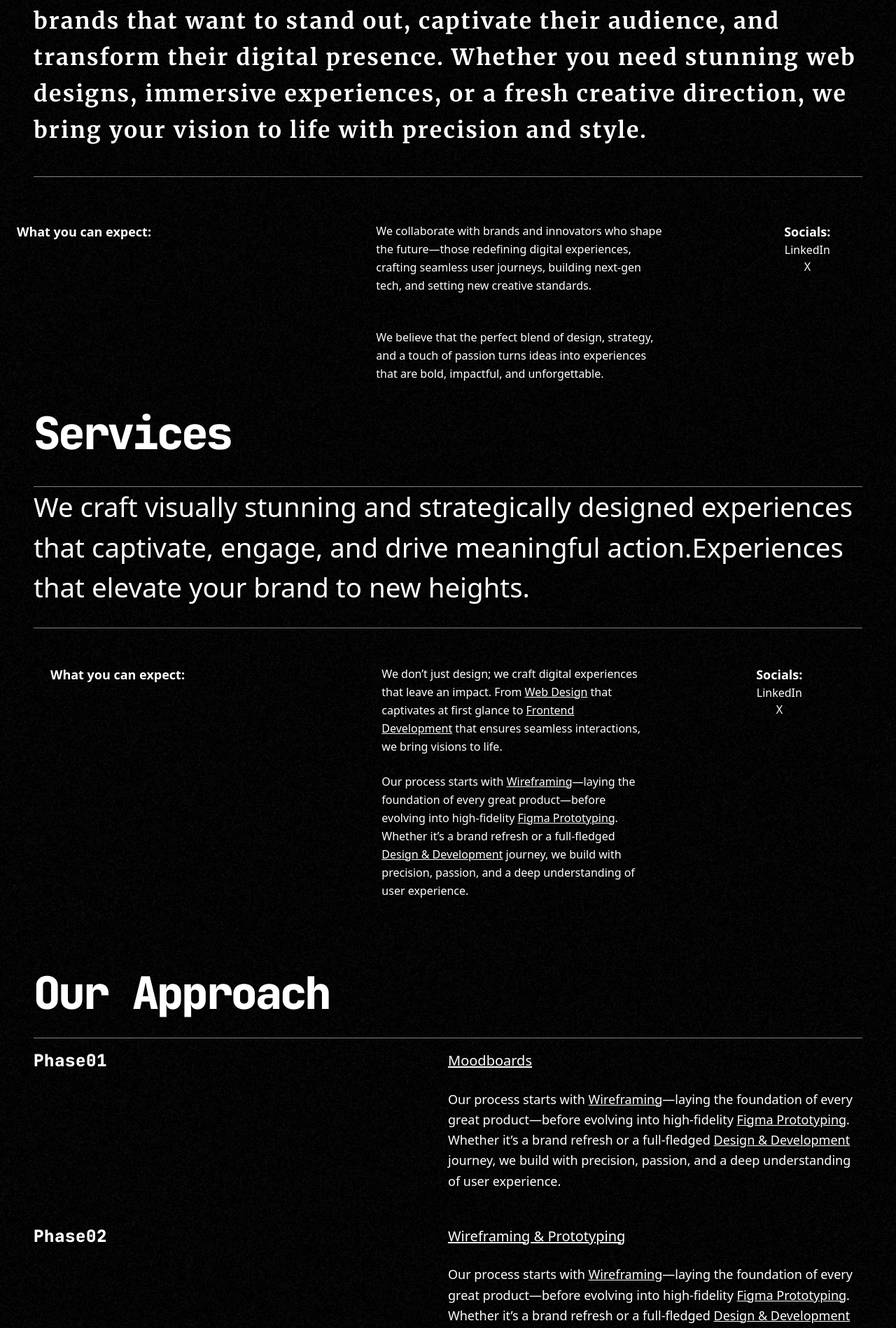
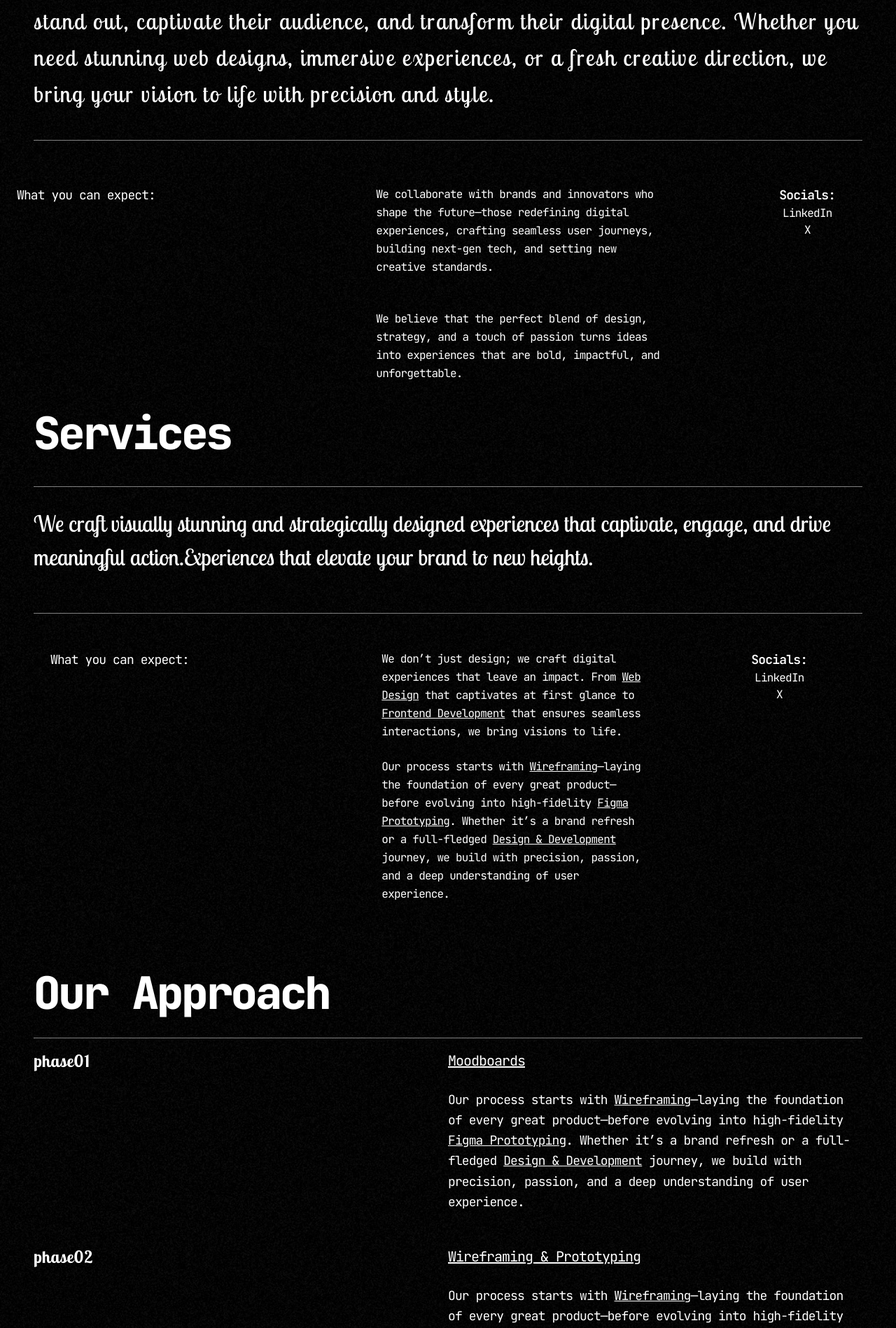
Before and after one commit to AdityaSrivastava185/Design, a Next.js app: page / in a window 1280 px wide. Shown: the part 896-2794 px from the top of the page at 70% size. Built offline with nearby package versions, Linux system fonts and the light colour scheme.

Commit message:
fonts added

```diff
--- a/src/app/components/Approach/Approaches.jsx
+++ b/src/app/components/Approach/Approaches.jsx
@@ -13,15 +13,15 @@ export const Approaches = () => {
         <hr className="border-t border-white opacity-50 my-4" />
         <div className="space-y-12">
           <div className="flex flex-col md:flex-row items-center md:items-start justify-between gap-12">
-            <h2 className="text-white text-2xl font-extrabold tracking-wide md:w-1/3 font-jetbrainmono">
-              Phase01
+            <h2 className="text-white text-2xl font-extrabold tracking-wide md:w-1/3 font-lobster">
+              phase01
             </h2>
             <div className="w-full md:w-1/2">
-              <p className="text-white text-xl leading-relaxed">
+              <p className="text-white text-xl leading-relaxed font-jetbrainmono tracking-tighter">
                 <span className="underline">Moodboards</span>
               </p>
               <br />
-              <p className="text-white text-lg leading-relaxed">
+              <p className="text-white text-lg leading-relaxed font-jetbrainmono tracking-tighter">
                 Our process starts with{" "}
                 <span className="underline">Wireframing</span>—laying the
                 foundation of every great product—before evolving into
@@ -36,15 +36,15 @@ export const Approaches = () => {
           </div>
 
           <div className="flex flex-col md:flex-row items-center md:items-start justify-between gap-12">
-            <h2 className="text-white text-2xl font-extrabold tracking-wide md:w-1/3 font-jetbrainmono">
-              Phase02
+            <h2 className="text-white text-2xl font-extrabold tracking-wide md:w-1/3 font-lobster">
+              phase02
             </h2>
             <div className="w-full md:w-1/2">
-              <p className="text-white text-xl leading-relaxed">
+              <p className="text-white text-xl leading-relaxed font-jetbrainmono tracking-tighter">
                 <span className="underline">Wireframing & Prototyping</span>
               </p>
               <br />
-              <p className="text-white text-lg leading-relaxed">
+              <p className="text-white text-lg leading-relaxed font-jetbrainmono tracking-tighter">
                 Our process starts with{" "}
                 <span className="underline">Wireframing</span>—laying the
                 foundation of every great product—before evolving into
@@ -59,15 +59,15 @@ export const Approaches = () => {
           </div>
 
           <div className="flex flex-col md:flex-row items-center md:items-start justify-between gap-12">
-            <h2 className="text-white text-2xl font-extrabold tracking-wide md:w-1/3 font-jetbrainmono">
-              Phase03
+            <h2 className="text-white text-2xl font-extrabold tracking-wide md:w-1/3 font-lobster">
+              phase03
             </h2>
             <div className="w-full md:w-1/2">
-              <p className="text-white text-xl leading-relaxed">
+              <p className="text-white text-xl leading-relaxed font-jetbrainmono tracking-tighter">
                 <span className="underline">Design & Development</span>
               </p>
               <br />
-              <p className="text-white text-lg leading-relaxed">
+              <p className="text-white text-lg leading-relaxed font-jetbrainmono tracking-tighter">
                 From <span className="underline">web design</span> to{" "}
                 <span className="underline">frontend development</span>, we
                 merge aesthetics with functionality. Whether it’s a sleek
@@ -80,15 +80,15 @@ export const Approaches = () => {
           </div>
 
           <div className="flex flex-col md:flex-row items-center md:items-start justify-between gap-12">
-            <h2 className="text-white text-2xl font-extrabold tracking-wide md:w-1/3 font-jetbrainmono">
-              Phase04
+            <h2 className="text-white text-2xl font-extrabold tracking-wide md:w-1/3 font-lobster">
+              phase04
             </h2>
             <div className="w-full md:w-1/2">
-              <p className="text-white text-xl leading-relaxed">
+              <p className="text-white text-xl leading-relaxed font-jetbrainmono tracking-tighter">
                 <span className="underline">Reviews and Adjustments</span>
               </p>
               <br />
-              <p className="text-white text-lg leading-relaxed">
+              <p className="text-white text-lg leading-relaxed font-jetbrainmono tracking-tighter">
                 To ensure alignment, we conclude each phase by presenting our
                 work to you, gathering your feedback, and implementing any
                 necessary adjustments.
@@ -96,15 +96,15 @@ export const Approaches = () => {
             </div>
           </div>
           <div className="flex flex-col md:flex-row items-center md:items-start justify-between gap-12">
-            <h2 className="text-white text-2xl font-extrabold tracking-wide md:w-1/3 font-jetbrainmono">
-              Phase05
+            <h2 className="text-white text-2xl font-extrabold tracking-wide md:w-1/3 font-lobster">
+              phase05
             </h2>
             <div className="w-full md:w-1/2">
-              <p className="text-white text-xl leading-relaxed">
+              <p className="text-white text-xl leading-relaxed font-jetbrainmono tracking-tighter">
                 <span className="underline">Delivery</span>
               </p>
               <br />
-              <p className="text-white text-lg leading-relaxed">
+              <p className="text-white text-lg leading-relaxed font-jetbrainmono tracking-tighter">
                 We refine, test, and perfect every pixel. Our meticulous
                 attention to detail ensures that your brand’s digital presence
                 is impactful, immersive, and unforgettable.
--- a/src/app/components/Pricing/Price.jsx
+++ b/src/app/components/Pricing/Price.jsx
@@ -58,11 +58,11 @@ export const Prices = () => {
           <h1 className="text-white text-[4rem] font-extrabold font-jetbrainmono tracking-tighter">
             Pricing
           </h1>
-          <p className="mt-2 text-5xl font-semibold tracking-tight text-balancesm:text-6xl text-white">
+          <p className="mt-2 text-5xl  text-balancesm:text-6xl text-white font-lobster">
             Choose the right plan for you
           </p>
         </div>
-        <p className=" mt-6 max-w-2xl text-lg font-medium text-pretty text-white sm:text-xl/8">
+        <p className=" mt-6 max-w-2xl text-lg font-jetbrainmono tracking-tighter text-pretty text-white sm:text-xl/8">
           Choose an affordable plan that is packed with the best features for
           engaging your audience, creating customer loyalty, and driving sales.
         </p>
--- a/src/app/components/Procedure/Steps.jsx
+++ b/src/app/components/Procedure/Steps.jsx
@@ -5,7 +5,7 @@ const Steps = () => {
   return (
     <>
       <div className="md:px-12 text-left text-[#ffffff] pt-12 text-[5.6rem] font-meri leading-relaxed tracking-wide max-w-[111rem]">
-        <h2 className="text-[2rem] font-bold">
+        <h2 className="text-[2rem] font-lobster">
           <p>
             BoringDesigner is a cutting-edge design agency for ambitious brands
             that want to stand out, captivate their audience, and transform
@@ -19,21 +19,21 @@ const Steps = () => {
       <div className="flex flex-col md:flex-row items-start md:items-start justify-between p-6 space-y-6 md:space-y-0 md:space-x-8 mt-10">
         {/* Left Section */}
         <div className="w-full md:w-1/3">
-          <p className="text-white text-lg font-semibold">
+          <p className="text-white text-lg font-jetbrainmono tracking-tighter">
             What you can expect:
           </p>
         </div>
 
         {/* Middle Section */}
         <div className="w-2/5 md:w-1/3">
-          <p className="text-white text-base leading-relaxed">
+          <p className="text-white text-base leading-relaxed font-jetbrainmono tracking-tighter">
             We collaborate with brands and innovators who shape the future—those
             redefining digital experiences, crafting seamless user journeys,
             building next-gen tech, and setting new creative standards.
           </p>
           <br />
           <br />
-          <p className="text-white text-base leading-relaxed">
+          <p className="text-white text-base leading-relaxed font-jetbrainmono tracking-tighter">
             We believe that the perfect blend of design, strategy, and a touch
             of passion turns ideas into experiences that are bold, impactful,
             and unforgettable.
@@ -41,7 +41,7 @@ const Steps = () => {
         </div>
 
         {/* Right Section */}
-        <div className="w-full md:w-1/6 text-center md:text-left flex flex-col items-center">
+        <div className="w-full md:w-1/6 text-center md:text-left flex flex-col items-center font-jetbrainmono tracking-tighter">
           <p className="text-white text-lg font-semibold">Socials:</p>
           <p className="text-white hover:underline cursor-pointer">LinkedIn</p>
           <p className="text-white hover:underline cursor-pointer">X</p>
--- a/src/app/components/Services/Service.jsx
+++ b/src/app/components/Services/Service.jsx
@@ -11,7 +11,7 @@ export const Service = () => {
         </div>
         <hr className="border-t border-white opacity-50 mt-7" />
         <div>
-          <p className="text-[3vw]">
+          <p className="text-[2rem] font-lobster py-7">
             We craft visually stunning and strategically designed experiences
             that captivate, engage, and drive meaningful action.Experiences that
             elevate your brand to new heights.
@@ -20,13 +20,13 @@ export const Service = () => {
         <hr className="border-t border-white opacity-50 mt-7" />
         <div className="flex flex-col md:flex-row items-start md:items-start justify-between p-6 space-y-6 md:space-y-0 md:space-x-8 mt-7">
           <div className="w-full md:w-1/3">
-            <p className="text-white text-lg font-semibold">
+            <p className="text-white text-lg font-jetbrainmono tracking-tighter">
               What you can expect:
             </p>
           </div>
 
           {/* Middle Section */}
-          <div className="w-2/5 md:w-1/3">
+          <div className="w-2/5 md:w-1/3 font-jetbrainmono tracking-tighter">
             <p className="text-white text-base leading-relaxed">
               We don’t just design; we craft digital experiences that leave an
               impact. From <span className="underline">Web Design</span> that
@@ -48,7 +48,7 @@ export const Service = () => {
           </div>
 
           {/* Right Section */}
-          <div className="w-full md:w-1/6 text-center md:text-left flex flex-col items-center">
+          <div className="w-full md:w-1/6 text-center md:text-left flex flex-col items-center font-jetbrainmono tracking-tighter">
             <p className="text-white text-lg font-semibold">Socials:</p>
             <p className="text-white hover:underline cursor-pointer">
               LinkedIn
--- a/src/app/page.jsx
+++ b/src/app/page.jsx
@@ -20,16 +20,15 @@ export default function Home() {
       <div className="bg-[url('/bg23.jpeg')] bg-cover bg-center bg-no-repeat ">
         <Service />
       </div>
-      <div className="bg-[url('/bg23.jpeg')] bg-cover bg-center bg-no-repeat bg-fixed">
+      <div className="bg-[url('/bg23.jpeg')] bg-cover bg-center bg-no-repeat ">
         <Approaches />
       </div>
       <div className="bg-[url('/bg23.jpeg')] h-screen pt-20  bg-cover bg-center bg-no-repeat">
-        <Prices/>
+        <Prices />
       </div>
-      <div className="bg-[url('/bg23.jpeg')] h-screen  bg-cover bg-center bg-no-repeat ">
-      </div>
+      <div className="bg-[url('/bg23.jpeg')] h-screen  bg-cover bg-center bg-no-repeat "></div>
       <div className="bg-[url('/20.png')]h-screen">
-        <Footer/>
+        <Footer />
       </div>
     </>
   );
```
